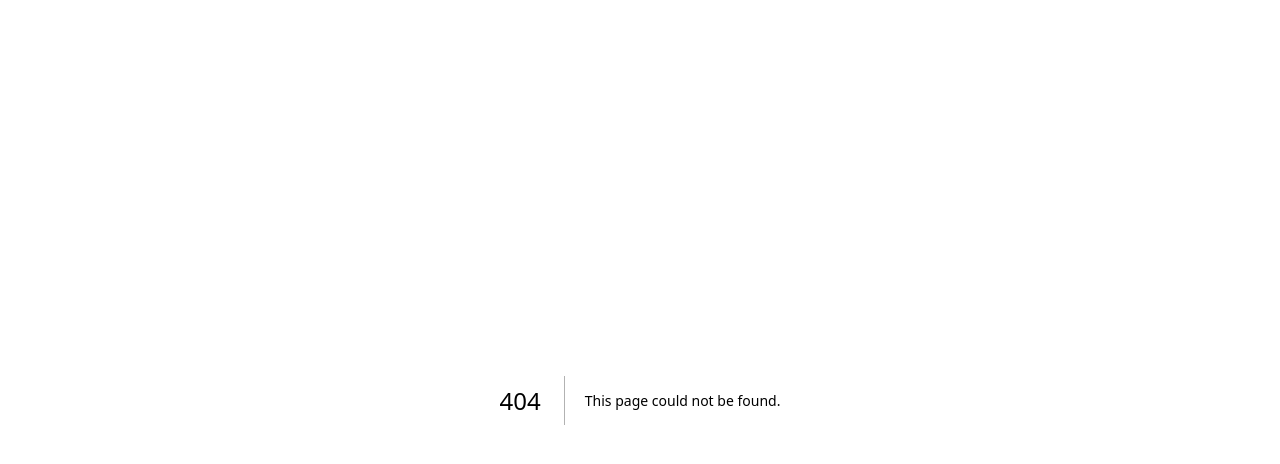
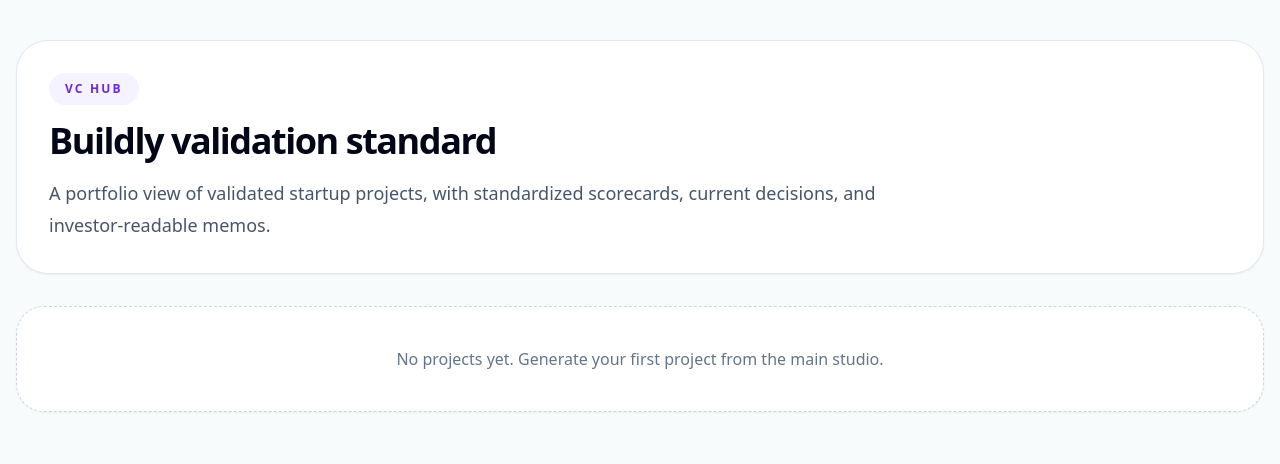
Before and after one commit to nonodelajungle/godzilla, a Next.js app in the folder buildly-v2/: page /capital in a window 1280 px wide. Before the commit this address had no page. Shown: the top 464 px of the page. Built offline with nearby package versions, Linux system fonts and the light colour scheme.

Commit message:
Add VC hub route for Buildly validation review

```diff
--- /dev/null
+++ b/buildly-v2/app/capital/page.tsx
@@ -0,0 +1,82 @@
+"use client";
+
+import { analyzeMarket, buildInvestorMemo, decideFromSignal, getProjectSignal, listProjectLeads, listProjects } from "../../lib/local-demo";
+import { buildValidationScorecard } from "../../lib/validation-grade";
+
+export default function CapitalPage() {
+  const projects = listProjects();
+  const rows = projects.map((project) => {
+    const signal = getProjectSignal(project.id);
+    const leads = listProjectLeads(project.id);
+    const market = analyzeMarket(project);
+    const decision = decideFromSignal(project, signal);
+    const memo = buildInvestorMemo(project, signal);
+    const scorecard = buildValidationScorecard(project, signal, leads, market);
+    return { project, signal, leads, market, decision, memo, scorecard };
+  });
+
+  return (
+    <main className="min-h-screen bg-[#f8fbfc] px-4 py-10">
+      <div className="mx-auto max-w-7xl space-y-8">
+        <header className="rounded-[32px] border border-slate-200 bg-white p-8 shadow-sm">
+          <div className="inline-flex rounded-full bg-violet-50 px-4 py-2 text-xs font-semibold uppercase tracking-[0.18em] text-violet-700">VC hub</div>
+          <h1 className="mt-4 text-4xl font-bold tracking-[-0.04em] text-slate-950">Buildly validation standard</h1>
+          <p className="mt-4 max-w-4xl text-lg leading-8 text-slate-600">A portfolio view of validated startup projects, with standardized scorecards, current decisions, and investor-readable memos.</p>
+        </header>
+
+        {rows.length === 0 ? (
+          <div className="rounded-[28px] border border-dashed border-slate-300 bg-white p-10 text-center text-slate-500 shadow-sm">No projects yet. Generate your first project from the main studio.</div>
+        ) : (
+          <div className="grid gap-6 xl:grid-cols-2">
+            {rows.map(({ project, signal, leads, decision, memo, scorecard }) => (
+              <article key={project.id} className="rounded-[28px] border border-slate-200 bg-white p-6 shadow-sm">
+                <div className="flex flex-wrap items-start justify-between gap-4">
+                  <div>
+                    <div className="text-sm font-semibold uppercase tracking-[0.16em] text-cyan-600">{project.input.icp}</div>
+                    <h2 className="mt-3 text-2xl font-semibold tracking-tight text-slate-950">{project.input.idea}</h2>
+                    <p className="mt-3 text-sm leading-7 text-slate-600">{project.input.value}</p>
+                  </div>
+                  <div className="grid gap-2 text-right">
+                    <span className="rounded-full bg-slate-100 px-3 py-2 text-xs font-semibold text-slate-700">Score · {scorecard.overallScore}/100</span>
+                    <span className="rounded-full bg-violet-50 px-3 py-2 text-xs font-semibold text-violet-700">{scorecard.verdict}</span>
+                  </div>
+                </div>
+
+                <div className="mt-6 grid grid-cols-2 gap-4 md:grid-cols-4">
+                  <Metric label="Views" value={String(signal.totalViews)} />
+                  <Metric label="Leads" value={String(signal.totalLeads)} />
+                  <Metric label="Conversion" value={`${signal.conversion}%`} />
+                  <Metric label="Decision" value={decision.label} />
+                </div>
+
+                <div className="mt-6 rounded-2xl bg-slate-50 p-5">
+                  <div className="text-sm font-semibold text-slate-900">Investor summary</div>
+                  <p className="mt-3 text-sm leading-7 text-slate-600">{memo.summary}</p>
+                </div>
+
+                <div className="mt-6 flex flex-wrap gap-3">
+                  <a href={`/investor/${project.id}`} className="rounded-2xl bg-slate-950 px-4 py-3 text-sm font-semibold text-white">Open investor mode</a>
+                  <a href={`/mvp/${project.id}`} className="rounded-2xl border border-slate-200 px-4 py-3 text-sm font-semibold text-slate-700">Open MVP brief</a>
+                  <a href={`/p/${signal.bestVariant?.slug || ""}`} className="rounded-2xl border border-slate-200 px-4 py-3 text-sm font-semibold text-slate-700">Best landing</a>
+                </div>
+
+                <div className="mt-6 grid gap-4 md:grid-cols-2">
+                  <SmallList title="Strengths" items={scorecard.strengths.length ? scorecard.strengths : ["No strong dimension yet."]} />
+                  <SmallList title="Risks" items={scorecard.risks.length ? scorecard.risks : ["No major risk flagged yet."]} />
+                </div>
+
+                <div className="mt-6 rounded-2xl border border-slate-200 p-4">
+                  <div className="text-sm font-semibold text-slate-900">Next milestones</div>
+                  <ul className="mt-3 space-y-2 text-sm leading-6 text-slate-600">{scorecard.nextMilestones.map((item) => <li key={item}>• {item}</li>)}</ul>
+                </div>
+              </article>
+            ))}
+          </div>
+        )}
+      </div>
+    </main>
+  );
+}
+
+function Metric({ label, value }: { label: string; value: string }) { return <div className="rounded-2xl border border-slate-200 bg-slate-50 p-4"><div className="text-2xl font-semibold tracking-tight text-slate-950">{value}</div><div className="mt-1 text-sm text-slate-500">{label}</div></div>; }
+function SmallList({ title, items }: { title: string; items: string[] }) { return <div className="rounded-2xl border border-slate-200 bg-slate-50 p-4"><div className="text-xs font-semibold uppercase tracking-[0.16em] text-slate-400">{title}</div><ul className="mt-3 space-y-2 text-sm leading-6 text-slate-700">{items.map((item) => <li key={item}>• {item}</li>)}</ul></div>; }
```
